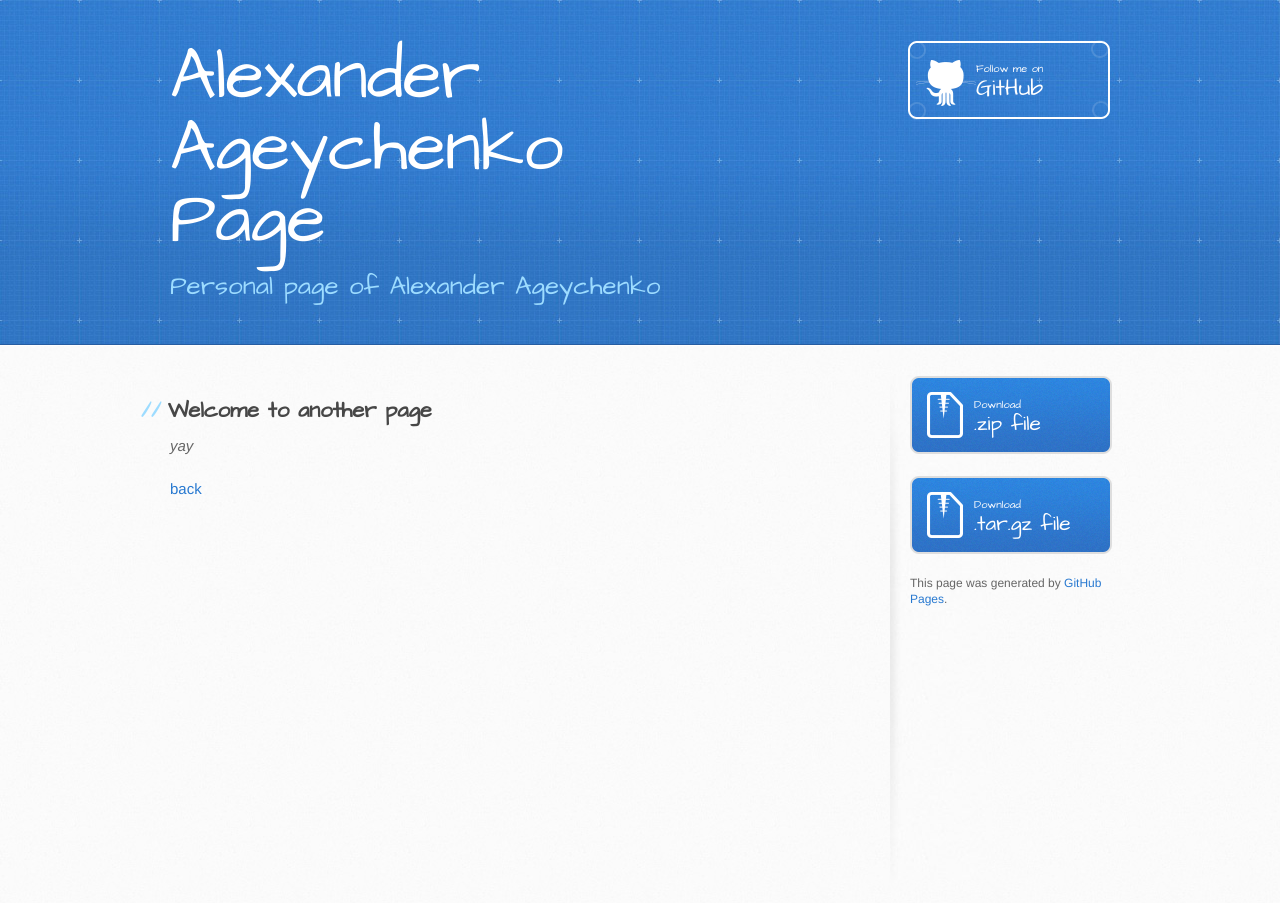
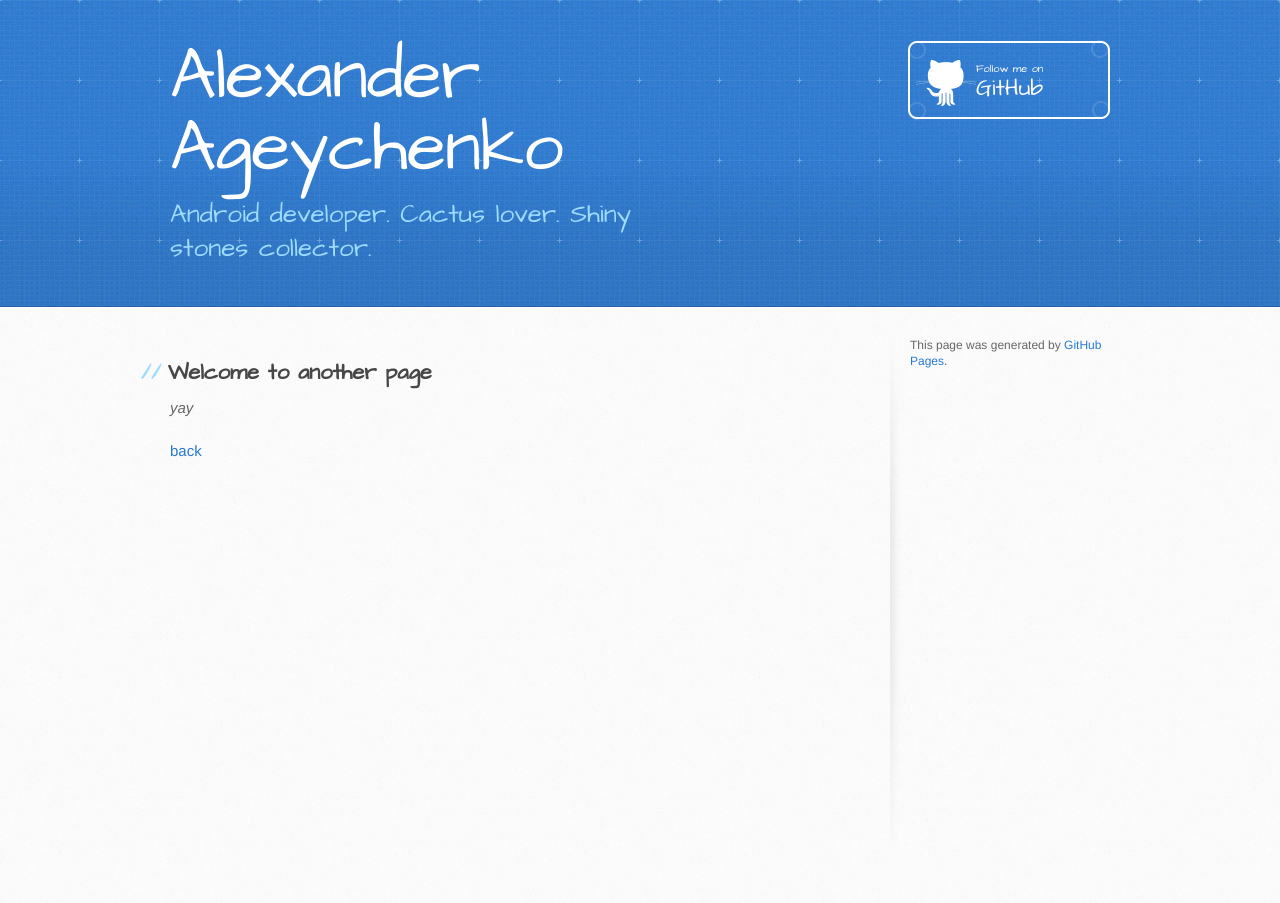
Before and after one commit to Wackaloon/Wackaloon.github.io, a Jekyll site: the page built from another-page.md, in a window 1280 px wide. Built offline with Jekyll 4.4.1, drawn with Linux system fonts in a browser that asks for light colours; our own code applies the rules of GitHub Pages for plain Markdown files.

Commit message:
Update _config.yml

```diff
--- a/_config.yml
+++ b/_config.yml
@@ -1,5 +1,5 @@
-title: Alexander Ageychenko Page
-description: Personal page of Alexander Ageychenko
-show_downloads: true
+title: Alexander Ageychenko
+description: Android developer. Cactus lover. Shiny stones collector.
+show_downloads: false
 google_analytics:
 theme:
```
